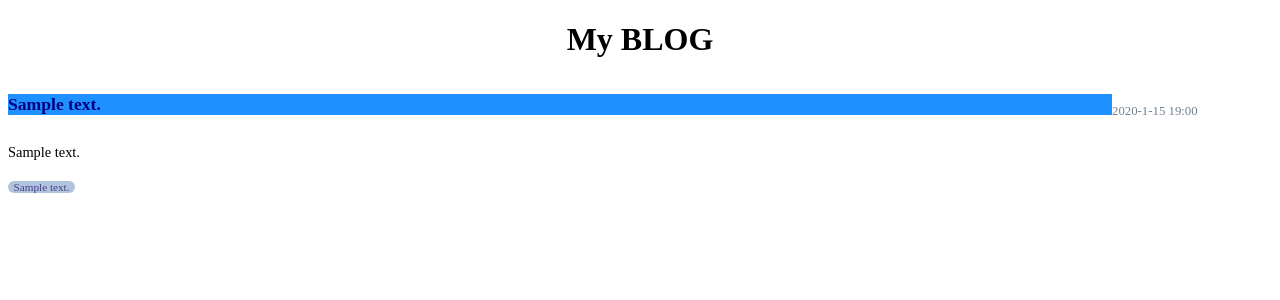
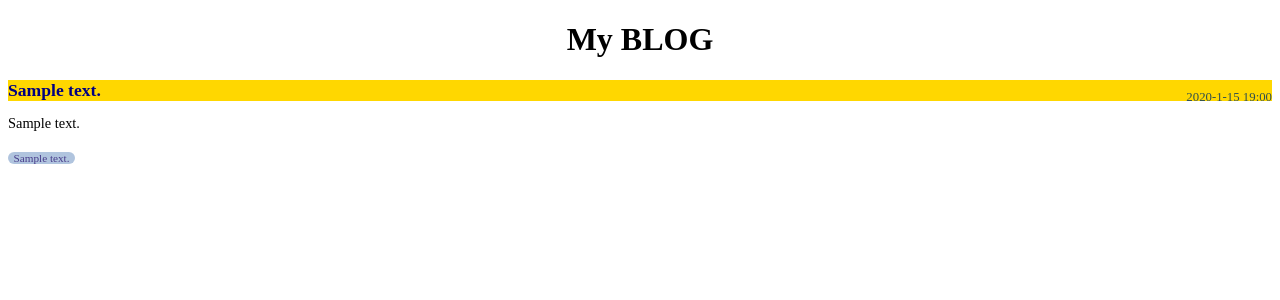
Before and after one commit to YasuoKatou/Django3.1-Tutorial, a Django app: page /myblog/ in a window 1280 px wide. Shown: the top 300 px of the page. Run offline with Django 3.2, Linux system fonts and the light colour scheme; tables that the repository leaves empty hold one stand-in row (values such as "Sample post").

Commit message:
ブログタイトルをの表示方法を変更

```diff
--- a/myblog/static/myblog/style.css
+++ b/myblog/static/myblog/style.css
@@ -15,22 +15,23 @@ nav > p {
   margin-top: 1em;
 }
 .blog-item-header {
-  display: flex;
-  align-items: flex-end;
+  position: relative;
 }
 .blog-item-header-title {
+  width: 100%;
   text-align: left;
   font-size: 1.1rem;
   font-weight: bold;
   color: navy;
-  background-color: dodgerblue;
-  flex-grow: 1;
+  background-color: gold;
 }
 .blog-item-header-date {
+  position: absolute;
+  top: 0;
+  right: 0;
   font-size: 0.8rem;
   font-weight: normal;
-  color: slategray;
-  flex-basis: 10rem;
+  color: darkslategray;
 }
 
 .blog_content {
```
